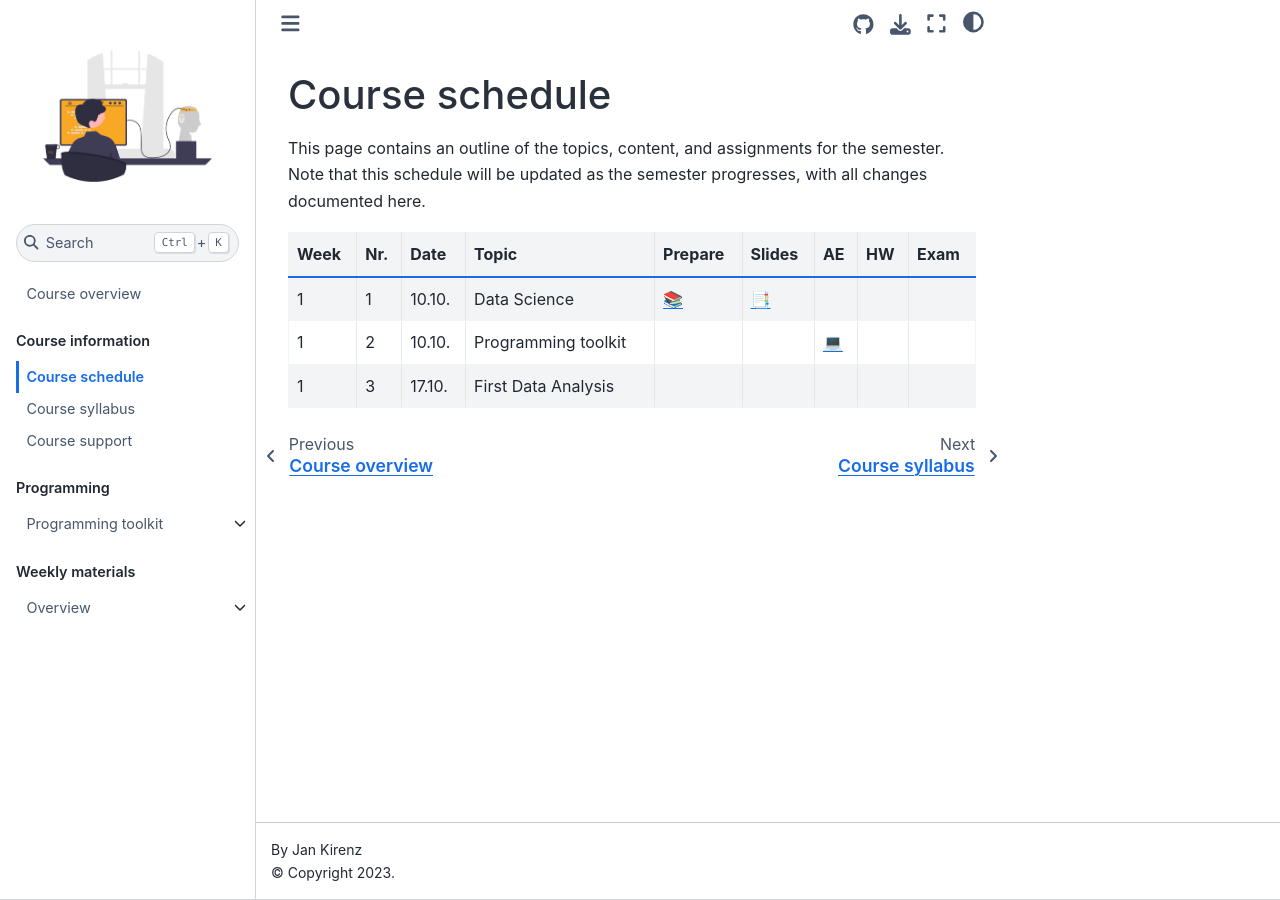
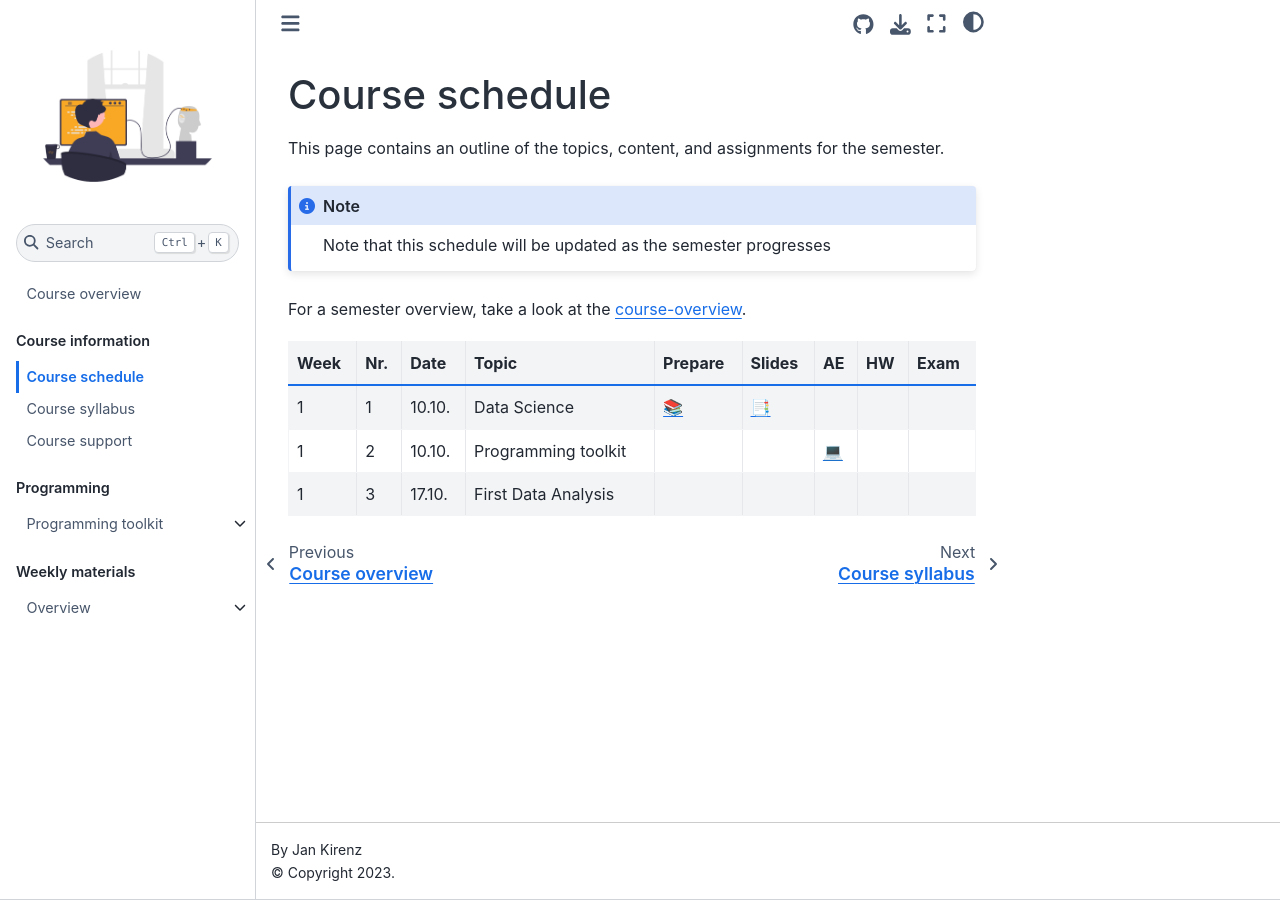
Before and after one commit to ds-ws22/website, a Jupyter Book: the page built from docs/course-schedule.md, in a window 1280 px wide. Built offline with Jupyter Book 1.0.4 settings and Sphinx 7.4.7 and the Sphinx Book theme 1.1.4, drawn with Linux system fonts in a browser that asks for light colours; comment, search, counter and statistics services are not loaded.

Commit message:
Update course-schedule.md

```diff
--- a/docs/course-schedule.md
+++ b/docs/course-schedule.md
@@ -1,6 +1,12 @@
 # Course schedule
 
-This page contains an outline of the topics, content, and assignments for the semester. Note that this schedule will be updated as the semester progresses, with all changes documented here.
+This page contains an outline of the topics, content, and assignments for the semester.
+
+:::{Note}
+Note that this schedule will be updated as the semester progresses
+:::
+
+For a semester overview, take a look at the [course-overview](../docs/course-overview.md).
 
 
 |	Week	|	Nr.	|	Date	|	Topic	|	Prepare	|	Slides	|	AE	|	HW	|	Exam	|
```
